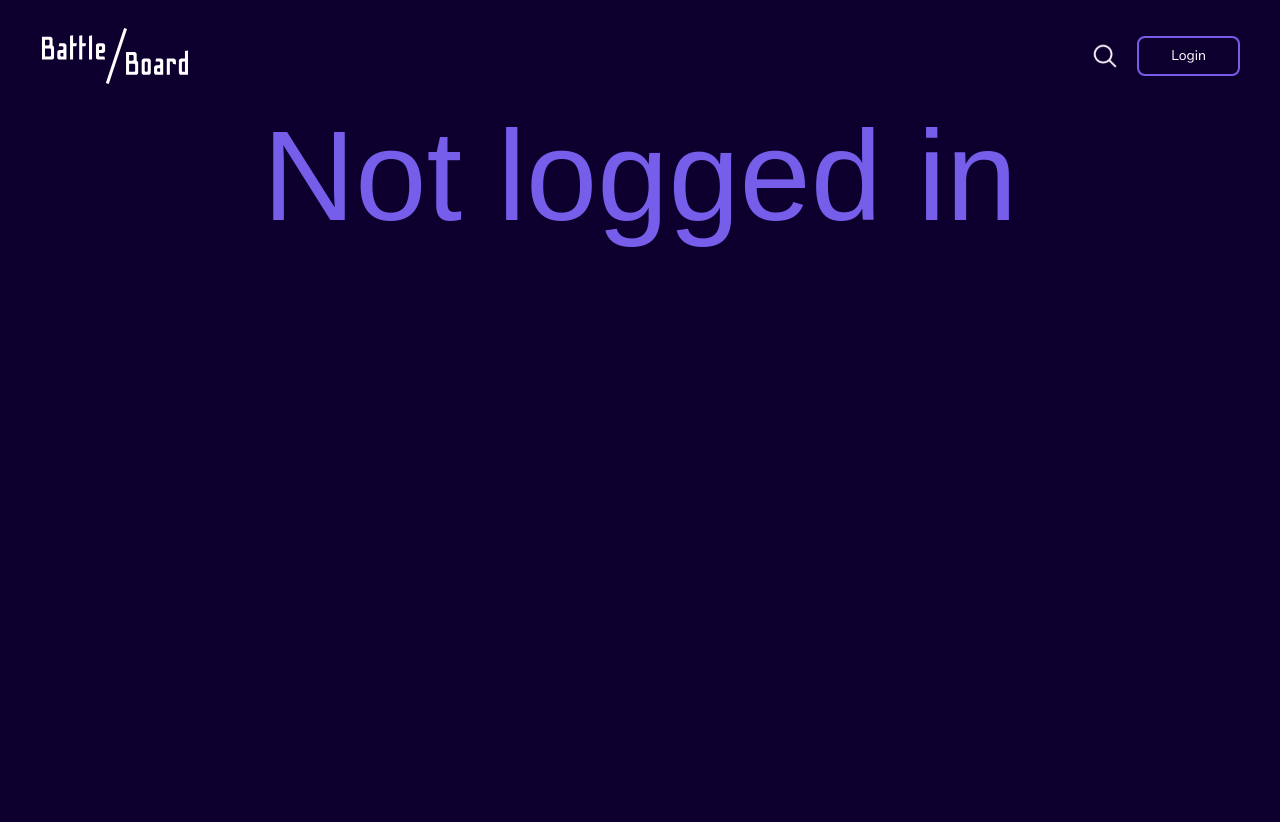
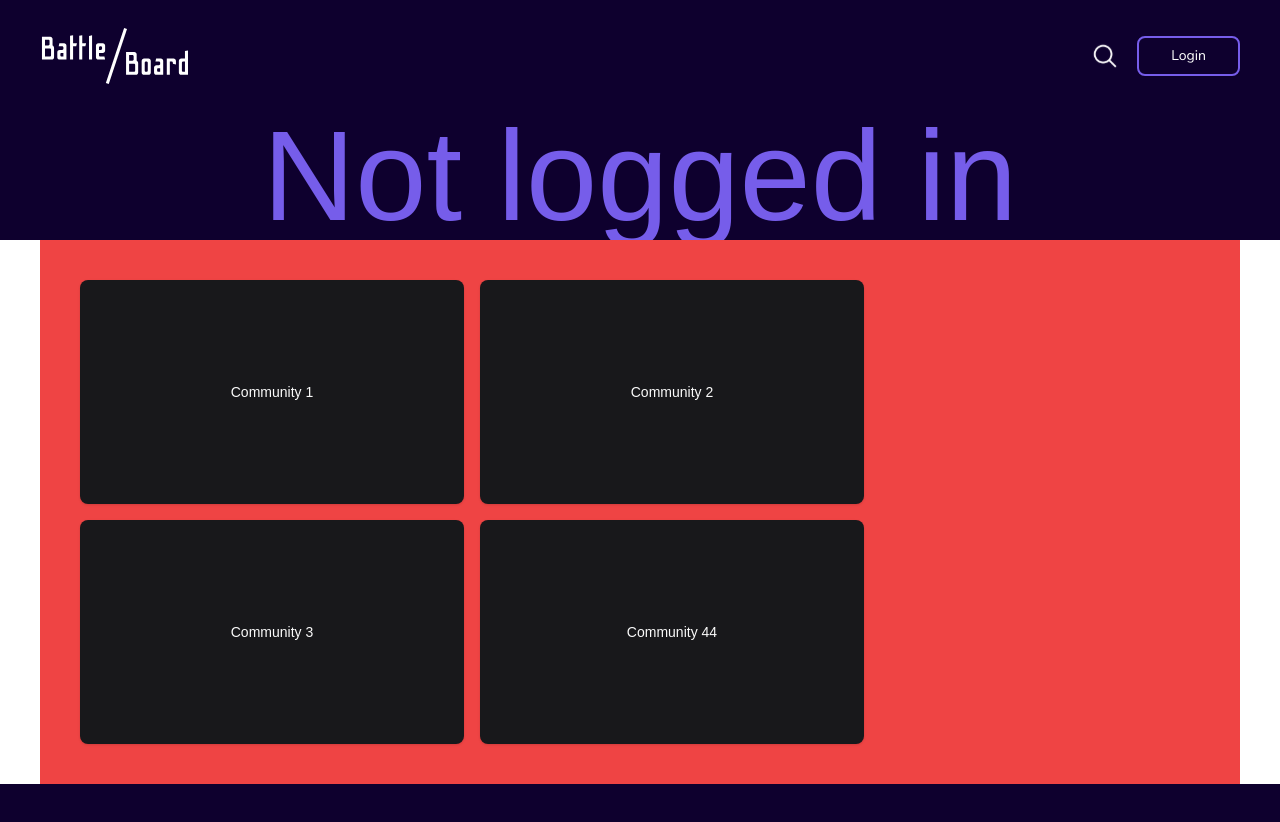
Before and after one commit to richard-lovgren/BattleBoard, a Next.js app in the folder source/battle-board/battle-board/: page /user/1 in a window 1280 px wide. Shown: the top 822 px of the page. Before the commit the page ends 800 px from the top, so only its background shows below. Built offline with nearby package versions, Linux system fonts and the light colour scheme; no server answers; a web font is replaced by a local one.

Commit message:
We are working out

```diff
--- a/source/battle-board/battle-board/app/api/users/communities/route.ts
+++ b/source/battle-board/battle-board/app/api/users/communities/route.ts
@@ -6,8 +6,8 @@ console.log("HELLO");
 export async function GET(req: NextRequest) {
   try {
     const { searchParams } = new URL(req.url);
-    const userId = searchParams.get("userId");
-    const url = `${db_conn_str}/user/${userId}/communities`;
+    const user_name = searchParams.get("user_name");
+    const url = `${db_conn_str}/users/${user_name}/communities`;
     console.log("URL: ", url);
     const response = await fetch(url, {
       method: "GET",
--- a/source/battle-board/battle-board/app/user/[user_id]/page.tsx
+++ b/source/battle-board/battle-board/app/user/[user_id]/page.tsx
@@ -2,10 +2,12 @@
 
 import UserPageBanner from "@/components/UserPageBanner";
 
+import CommunitiesList from "@/components/CommunitiesList";
+
+
+
 interface CommunityData {
-	community_name: string;
 	community_id: string;
-	community_image: string;
 }
 
 
@@ -47,14 +49,14 @@ async function fetchUserData(user_id: string): Promise<UserData> {
 
 
 
-async function fetchUserCommunitiesData(user_id: string): Promise<CommunityData> {
-	console.log("Inside fetch user communities data RELEVANT: ", user_id);
+async function fetchUserCommunitiesData(user_name: string): Promise<CommunityData> {
+	console.log("Inside fetch user communities data RELEVANT: ", user_name);
 	const response = await fetch(
-		`${baseUrl}/api/users/communities?userId=${user_id}`, // Correct URL
+		`${baseUrl}/api/users/communities?user_name=${user_name}`, // Correct URL
 	);
 	if (!response.ok) {
 		console.log("Response.ok: ", response.ok);
-		return { community_name: "", community_id: "", community_image: "" };
+		return { community_id: "" };
 	}
 	return response.json();
 }
@@ -72,7 +74,7 @@ const UserPage: React.FC<UserPageParams> = async ({ params }: { params: { user_i
 	// Fetch user data from the API
 	const userDataHeader = await fetchUserData(user_id);
 
-	const userCommunitiesData = await fetchUserCommunitiesData(userDataHeader.id);
+	const userCommunitiesData = await fetchUserCommunitiesData(userDataHeader.user_name);
 
 	console.log("User Communities Data: ", userCommunitiesData);
 
@@ -82,7 +84,25 @@ const UserPage: React.FC<UserPageParams> = async ({ params }: { params: { user_i
 
 
 	return (
-		<UserPageBanner id={userDataHeader.id} discord_id={userDataHeader.discord_id} user_name={userDataHeader.user_name} display_name={userDataHeader.display_name} league_puuid={userDataHeader.league_puuid}></UserPageBanner>
+
+		<div className="min-h-screen w-full flex flex-col">
+
+
+			<UserPageBanner id={userDataHeader.id} discord_id={userDataHeader.discord_id} user_name={userDataHeader.user_name} display_name={userDataHeader.display_name} league_puuid={userDataHeader.league_puuid}></UserPageBanner>
+
+			<div className="bg-white flex  flex-col items-start px-10">
+
+
+
+				<CommunitiesList ids={["1", "2", "3", "44"]}></CommunitiesList>
+
+			</div>
+
+
+
+		</div>
+
+
 	);
 };
 
--- a/source/battle-board/battle-board/components/CommunitiesList.tsx
+++ b/source/battle-board/battle-board/components/CommunitiesList.tsx
@@ -0,0 +1,19 @@
+import { Button } from "./ui/button";
+
+interface CommunitiesListProps {
+  ids: string[];
+}
+
+const CommunitiesList: React.FC<CommunitiesListProps> = ({ ids }) => {
+  return (
+    <div className="flex bg-red-500 flex-row flex-wrap gap-4 w-full px-10 py-10">
+      {ids.map((id) => (
+        <Button variant="default" key={id} size="lg" className="h-56 w-96">
+          Community {id}
+        </Button>
+      ))}
+    </div>
+  );
+}
+
+export default CommunitiesList;
--- a/source/battle-board/battle-board/components/UserPageBanner.tsx
+++ b/source/battle-board/battle-board/components/UserPageBanner.tsx
@@ -23,7 +23,7 @@ const UserPageBanner: React.FC<UserProps> = ({ id, discord_id, user_name, displa
   );
   if (session?.user) {
     return (
-      <main className="  text-white min-h-screen flex flex-col items-center px-2 py-2 font-nunito ">
+      <main className="  text-white flex flex-col items-center px-2 py-2 font-nunito ">
         <div className="bg-slate-500 flex flex-row w-full px-10 py-10 gap-4 bg-transparent  ">
           <div className="relative inline-block">
             <Image
```
Also changed, not shown: 1 other file (tests, documents, lock files or other folders).
